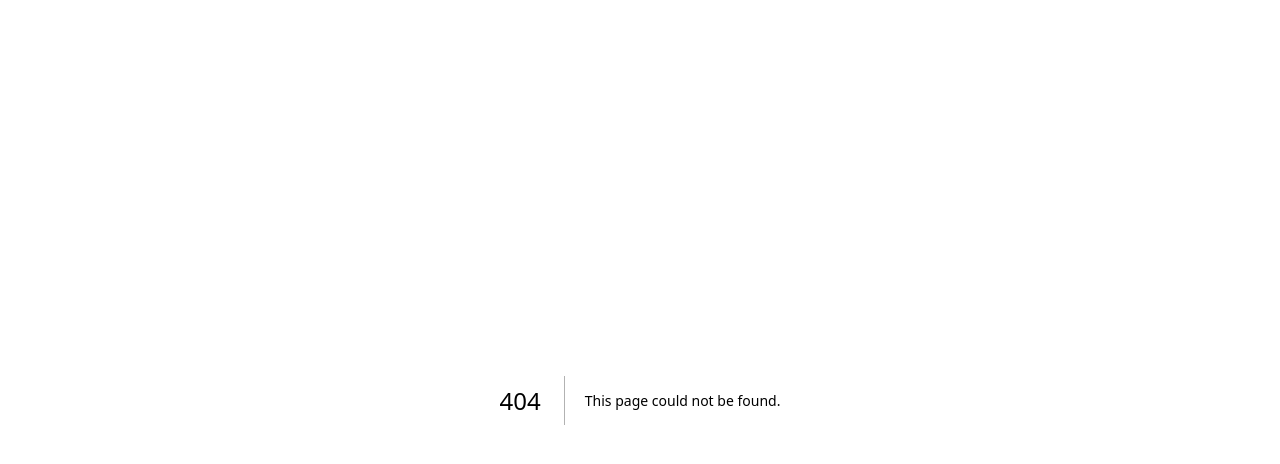
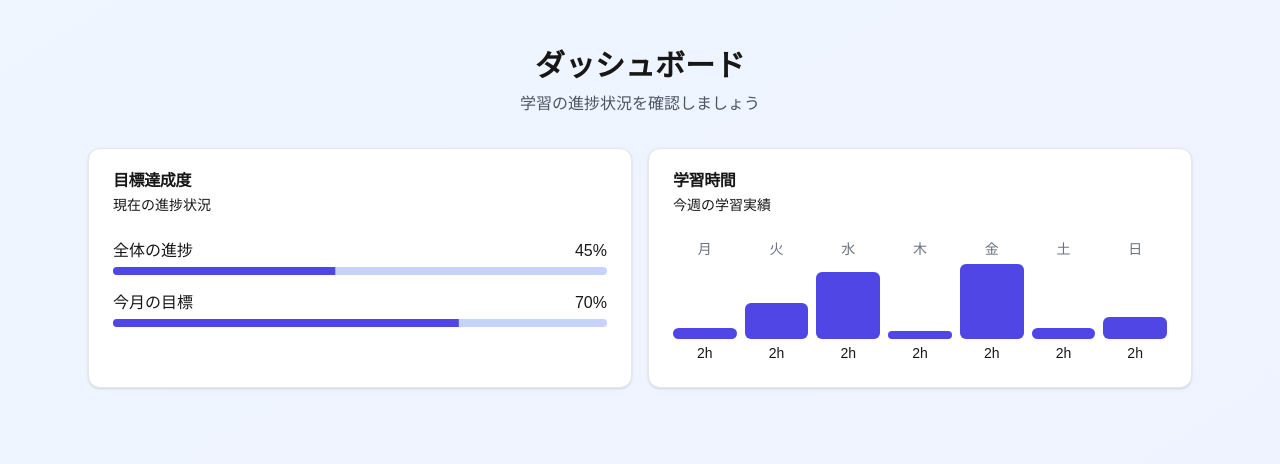
Before and after one commit to Kaiwa-Jun/front, a Next.js app: page /dashboard in a window 1280 px wide. Before the commit this address had no page. Shown: the top 464 px of the page. Built offline with nearby package versions, Linux system fonts and the light colour scheme.

Commit message:
ダッシュボード画面UI

```diff
--- /dev/null
+++ b/app/dashboard/page.tsx
@@ -0,0 +1,73 @@
+import {
+  Card,
+  CardContent,
+  CardDescription,
+  CardHeader,
+  CardTitle,
+} from "@/components/ui/card";
+import { Progress } from "@/components/ui/progress";
+
+export default function Dashboard() {
+  return (
+    <div className="min-h-screen bg-gradient-to-br from-blue-50 to-indigo-50 p-4">
+      <div className="max-w-[1200px] mx-auto space-y-8 pt-8 px-4 md:px-8 lg:px-12">
+        <div className="text-center">
+          <h1 className="text-3xl font-bold">ダッシュボード</h1>
+          <p className="text-gray-600 mt-2">学習の進捗状況を確認しましょう</p>
+        </div>
+
+        <div className="grid grid-cols-1 md:grid-cols-2 gap-4">
+          <Card className="bg-white">
+            <CardHeader>
+              <CardTitle>目標達成度</CardTitle>
+              <CardDescription>現在の進捗状況</CardDescription>
+            </CardHeader>
+            <CardContent>
+              <div className="space-y-4">
+                <div>
+                  <div className="flex justify-between mb-1">
+                    <span>全体の進捗</span>
+                    <span>45%</span>
+                  </div>
+                  <Progress value={45} />
+                </div>
+                <div>
+                  <div className="flex justify-between mb-1">
+                    <span>今月の目標</span>
+                    <span>70%</span>
+                  </div>
+                  <Progress value={70} />
+                </div>
+              </div>
+            </CardContent>
+          </Card>
+
+          <Card className="bg-white">
+            <CardHeader>
+              <CardTitle>学習時間</CardTitle>
+              <CardDescription>今週の学習実績</CardDescription>
+            </CardHeader>
+            <CardContent>
+              <div className="space-y-4">
+                <div className="grid grid-cols-7 gap-2">
+                  {["月", "火", "水", "木", "金", "土", "日"].map((day, i) => (
+                    <div key={i} className="text-center">
+                      <div className="text-sm text-gray-500">{day}</div>
+                      <div className="h-20 bg-secondary rounded-md flex items-end">
+                        <div
+                          className="w-full bg-indigo-600 rounded-md"
+                          style={{ height: `${Math.random() * 100}%` }}
+                        />
+                      </div>
+                      <div className="text-sm mt-1">2h</div>
+                    </div>
+                  ))}
+                </div>
+              </div>
+            </CardContent>
+          </Card>
+        </div>
+      </div>
+    </div>
+  );
+}
```
